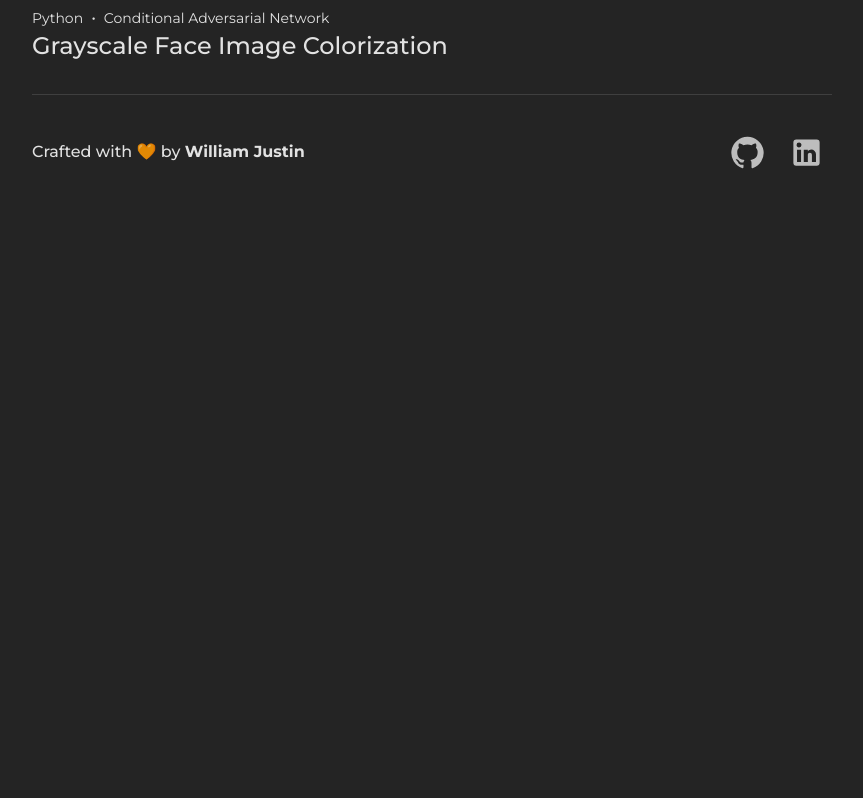
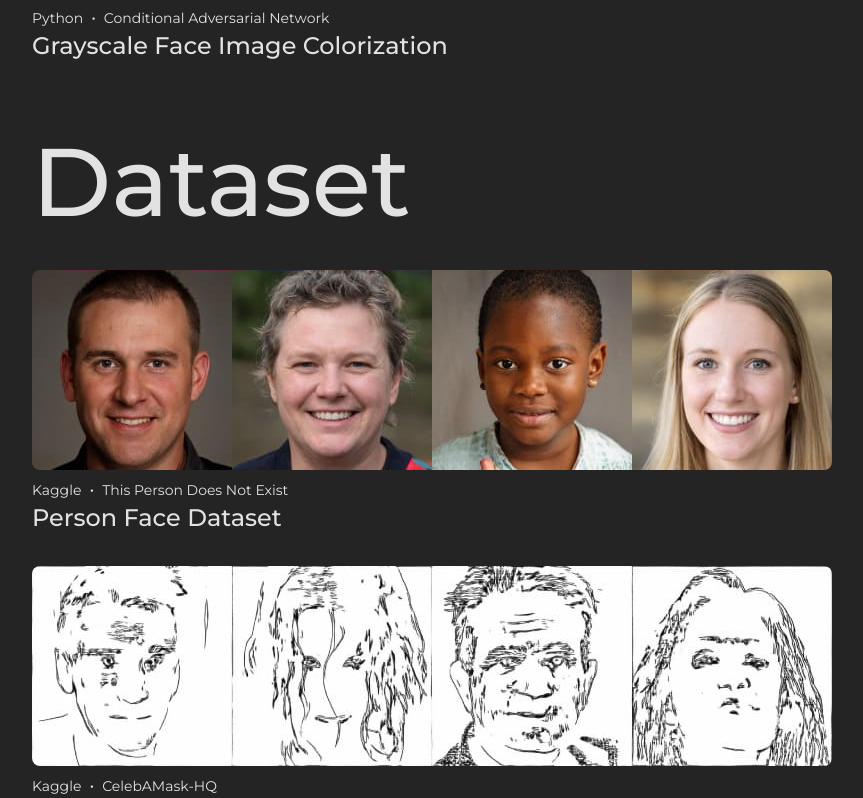
Before and after one commit to Xu-Justin/xu-justin.github.io, a React (Vite) app: page / in a window 1280 px wide. Shown: the part 1802-2600 px from the top of the page, without its empty margins (208-1071 px from the left). Before the commit the page ends 2028 px from the top, so only its background shows below. Built offline with nearby package versions, Linux system fonts and the light colour scheme.

Commit message:
add dataset

```diff
--- a/src/components/Project.tsx
+++ b/src/components/Project.tsx
@@ -2,9 +2,11 @@ import '../css/project.css';
 import Patchmentation from '/personal-projects/patchmentation.jpg';
 import DeepFaceDrawing from '/personal-projects/deep-face-drawing.jpg';
 import GrayscaleFaceColoring from '/personal-projects/grayscale-face-coloring.jpg';
+import PersonFaceDataset from '/dataset/person-face-dataset.jpg';
+import PersonFaceSketchesDataset from '/dataset/person-face-sketches-dataset.jpg';
 import ProjectCard, {ProjectCardProps} from "./ProjectCard.tsx";
 import {Stack, Typography} from "@mui/material";
-import {URL_PROJECT} from "../utils/Constants.tsx";
+import {URL_DATASET, URL_PROJECT} from "../utils/Constants.tsx";
 
 function Project() {
     const personalProjects: ProjectCardProps[] = [
@@ -26,9 +28,25 @@ function Project() {
             tags: ['Python', 'Conditional Adversarial Network'],
             url: URL_PROJECT.GrayscaleFaceColoring,
         },
+    ];
+
+    const datasets: ProjectCardProps[] = [
+        {
+            image: PersonFaceDataset,
+            title: 'Person Face Dataset',
+            tags: ['Kaggle', 'This Person Does Not Exist'],
+            url: URL_DATASET.PersonFaceDataset,
+        },
+        {
+            image: PersonFaceSketchesDataset,
+            title: 'Person Face Sketches Dataset',
+            tags: ['Kaggle', 'CelebAMask-HQ'],
+            url: URL_DATASET.PersonFaceSketchesDataset,
+        },
     ]
 
     return (
+        <>
             <div className={'project'} id={"project"}>
                 <Typography
                     variant={'h1'}
@@ -43,6 +61,22 @@ function Project() {
                     ))}
                 </Stack>
             </div>
+            <div className={'project'} id={"dataset"}>
+                <Typography
+                    variant={'h1'}
+                    fontWeight={'medium'}
+                    textAlign={'left'}
+                >
+                    Dataset
+                </Typography>
+                <Stack className={'project-stack'} direction={'column'} spacing={4}>
+                    {datasets.map((dataset, index) => (
+                        <ProjectCard key={index} {...dataset}/>
+                    ))}
+                </Stack>
+            </div>
+        </>
+
     )
 }
 
--- a/src/css/project.css
+++ b/src/css/project.css
@@ -1,5 +1,6 @@
 .project {
     max-width: 100vw;
+    width: 100%;
     display: flex;
     flex-direction: column;
     justify-content: flex-start;
--- a/src/utils/Constants.tsx
+++ b/src/utils/Constants.tsx
@@ -8,3 +8,8 @@ export const URL_PROJECT = {
     DeepFaceDrawing: 'https://github.com/Xu-Justin/DeepFaceDrawing',
     GrayscaleFaceColoring: 'https://github.com/Xu-Justin/Grayscale-Face-Coloring',
 }
+
+export const URL_DATASET = {
+    PersonFaceDataset: 'https://www.kaggle.com/datasets/almightyj/person-face-dataset-thispersondoesnotexist',
+    PersonFaceSketchesDataset: 'https://www.kaggle.com/datasets/almightyj/person-face-sketches',
+}
```
Also changed, not shown: public/dataset/person-face-dataset.jpg (added), public/dataset/person-face-sketches-dataset.jpg (added). Lines whose indentation alone changed are shown as unchanged.
